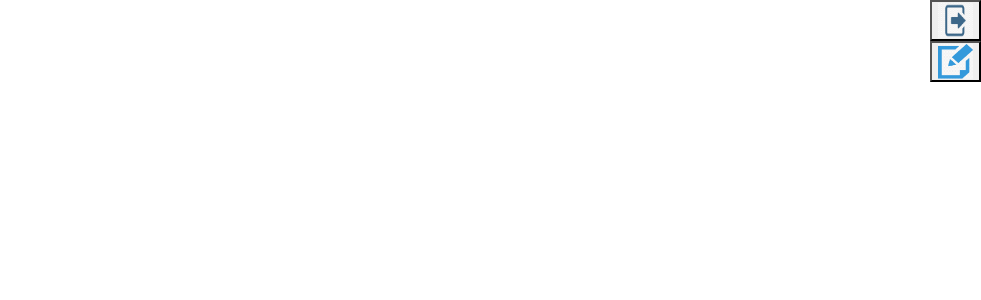
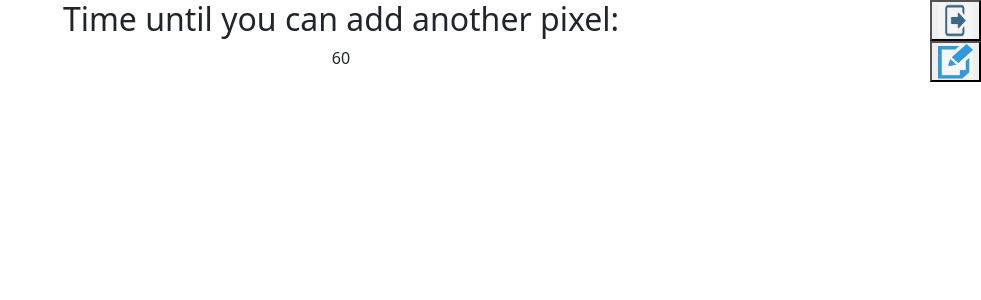
Before and after one commit to pharrison31415/aggiecanvas, a Next.js app: page /aggiecanvas in a window 1280 px wide. Shown: the top 300 px of the page, without its empty margins (299-1280 px from the left). Built offline with nearby package versions, Linux system fonts and the light colour scheme; no server answers; the database is empty.

Commit message:
added to main page

```diff
--- a/src/pages/aggiecanvas.js
+++ b/src/pages/aggiecanvas.js
@@ -4,6 +4,7 @@ import "bootstrap/dist/css/bootstrap.css";
 import CheckboxArray from "@/components/checkboxArray";
 import ColorPallete from "@/components/colorPallete";
 import Toolbar from "@/components/toolbar";
+import Clock from "@/components/clock";
 
 export default function Canvas() {
   const [grid, setGrid] = useState([]);
@@ -61,6 +62,7 @@ export default function Canvas() {
         setPalleteOpen={setPalleteOpen}
       />
       <Toolbar />
+      <Clock />
       <ColorPallete
         grid={grid}
         focus={focus}
```
